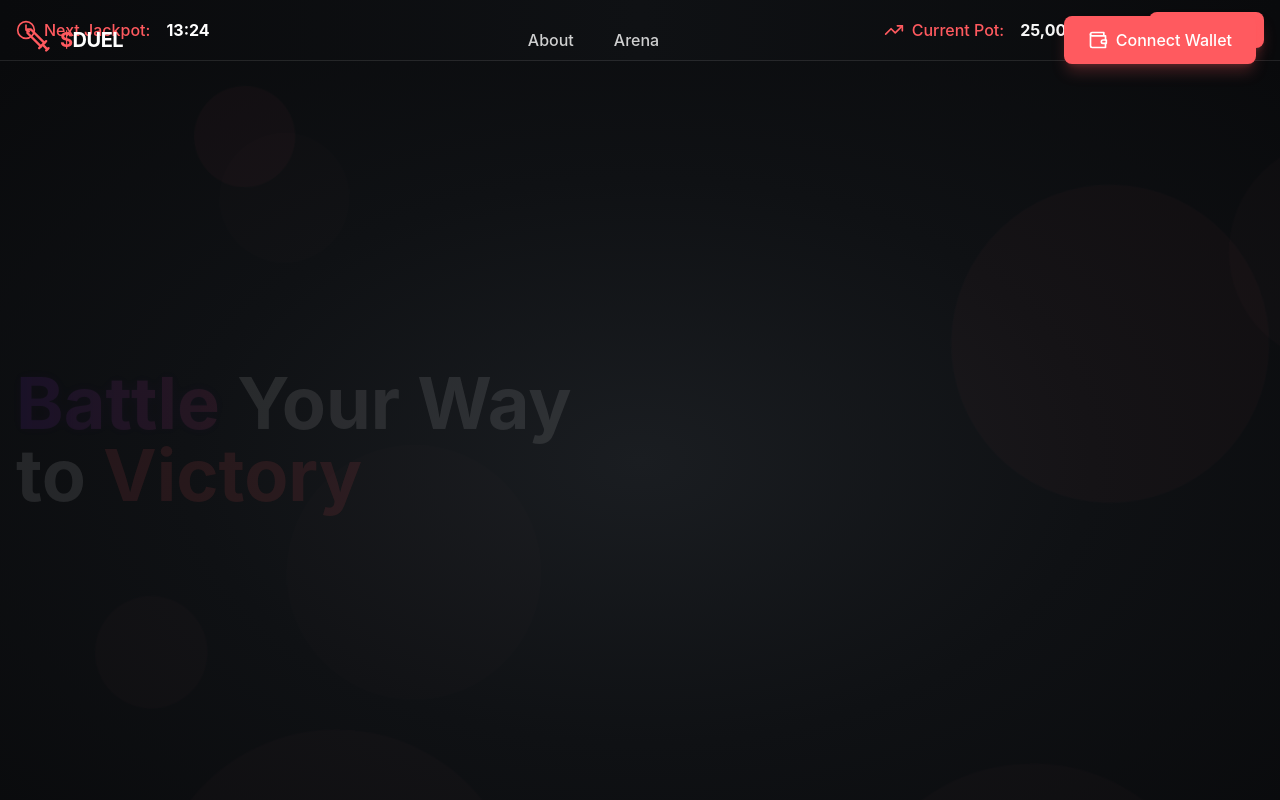
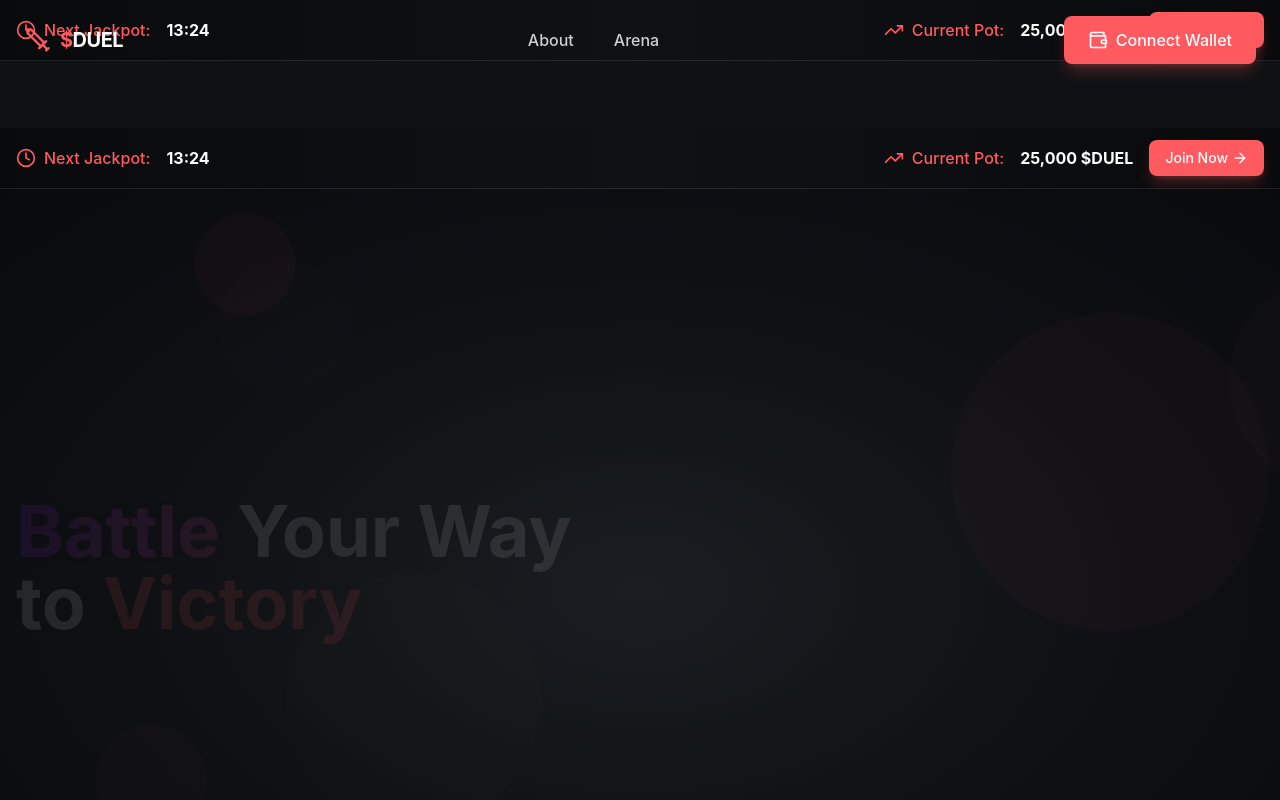
Before and after one commit to zuskalmao/duel, a React (Vite) app: page / in a window 1280 px wide. Shown: the top 800 px of the page. Built offline with nearby package versions, Linux system fonts and the light colour scheme.

Commit message:
Initial commit

```diff
--- a/src/App.tsx
+++ b/src/App.tsx
@@ -2,6 +2,7 @@ import React, { useEffect, useState } from 'react';
 import { Routes, Route, useLocation } from 'react-router-dom';
 import { AnimatePresence } from 'framer-motion';
 import Header from './components/Header';
+import JackpotBanner from './components/JackpotBanner';
 import HomePage from './pages/HomePage';
 import GamblingPage from './pages/GamblingPage';
 import Footer from './components/Footer';
@@ -77,14 +78,21 @@ function App() {
         />
       ))}
 
+      {/* Fixed Navigation Header */}
+      <div className="fixed top-0 left-0 right-0 z-50 flex flex-col">
         <Header />
+        <JackpotBanner />
+      </div>
 
+      {/* Main Content with padding for fixed headers */}
+      <div className="pt-32">
         <AnimatePresence mode="wait">
           <Routes location={location} key={location.pathname}>
             <Route path="/" element={<HomePage />} />
             <Route path="/gambling" element={<GamblingPage />} />
           </Routes>
         </AnimatePresence>
+      </div>
 
       <Footer />
     </div>
```
Lines whose indentation alone changed are shown as unchanged.
